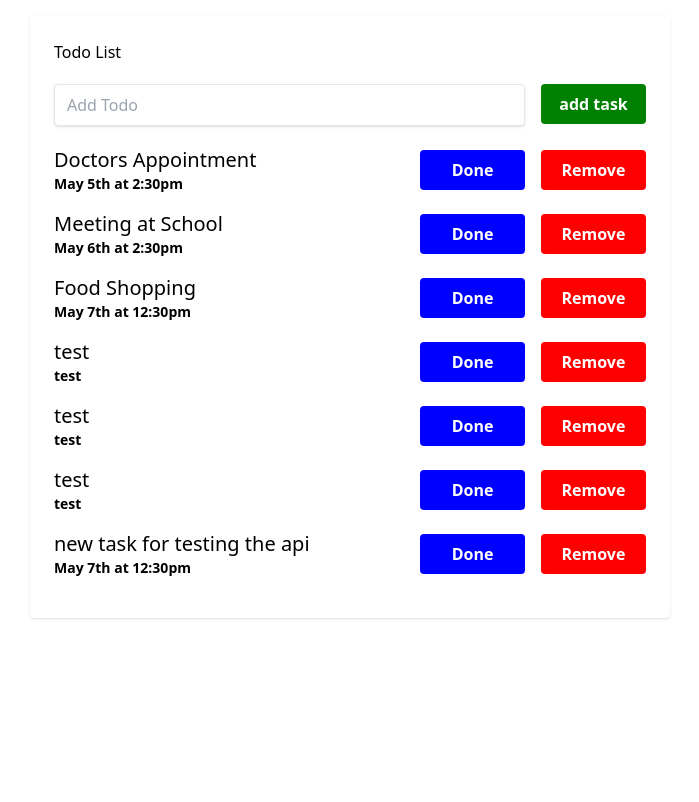
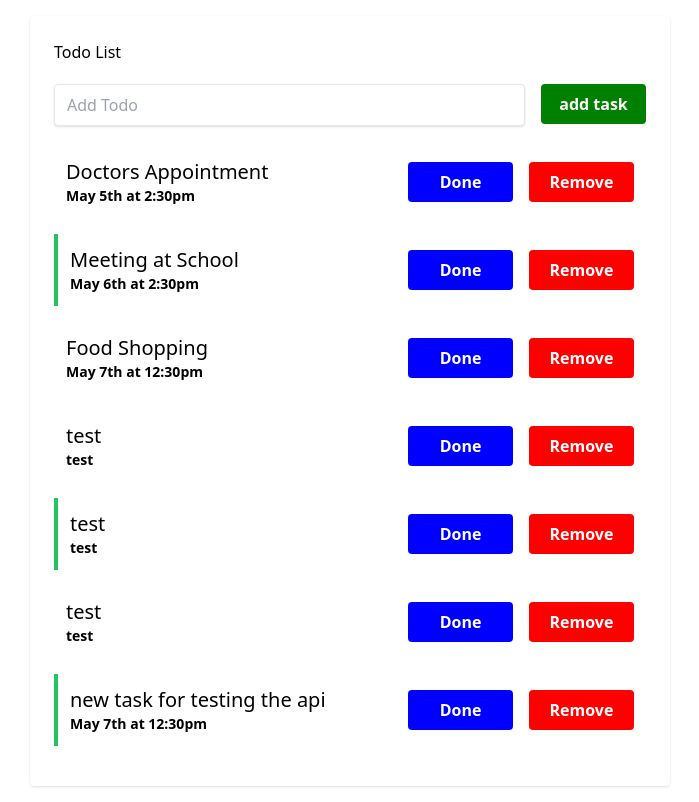
Before and after one commit to HoussamEddineLamzoudi/angular-demo, an Angular app: page / in a window 1280 px wide. Shown: the whole page, without its empty margins (290-989 px from the left). Built offline with nearby package versions, Linux system fonts and the light colour scheme; data requests are answered from the project's data file.

Commit message:
use ngClass

```diff
--- a/db.json
+++ b/db.json
@@ -4,7 +4,7 @@
       "id": 1,
       "text": "Doctors Appointment",
       "day": "May 5th at 2:30pm",
-      "reminder": true
+      "reminder": false
     },
     {
       "id": 2,
@@ -28,7 +28,7 @@
       "id": 5,
       "text": "test",
       "day": "test",
-      "reminder": false
+      "reminder": true
     },
     {
       "id": 6,
--- a/src/app/component/task/task.component.css
+++ b/src/app/component/task/task.component.css
@@ -0,0 +1,3 @@
+/* .reminder {
+
+} */
--- a/src/app/component/task/task.component.html
+++ b/src/app/component/task/task.component.html
@@ -1,4 +1,4 @@
-<div class="flex mb-4 items-center gap-4">
+<div [ngClass]="{'border-l-4 border-green-500': task.reminder}" class="flex mb-4 items-center gap-4 p-3 ">
   <div class="w-full">
     <p class="text-xl text-grey-darkest">{{task.text}}</p>
     <p class="text-sm font-bold text-grey-darkest">{{task.day}}</p>
```
